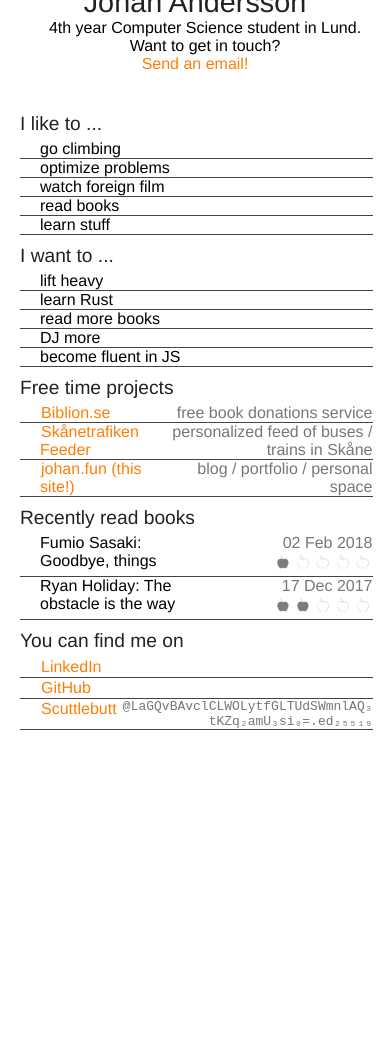
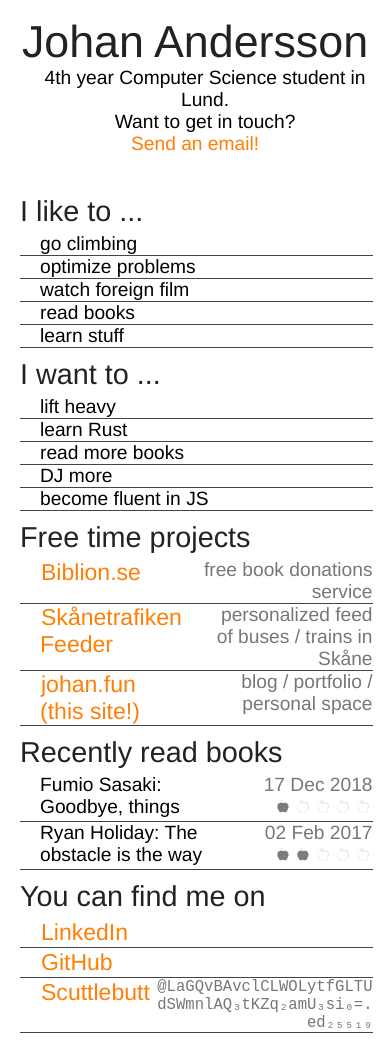
Before and after one commit to johan-andersson01/johan-andersson01.github.io, a Jekyll site: the page built from index.html, in a window 390 px wide, cut to the strip 274-1337 px from the top of the page. Built offline with Jekyll 4.4.1, drawn with Linux system fonts in a browser that asks for light colours; before the commit the page ends 1034 px from its top, so only the background shows below that.

Commit message:
Fix book data error & add mobile CSS rules

```diff
--- a/_data/books.yml
+++ b/_data/books.yml
@@ -2,10 +2,10 @@
 - minimalism:
   title: 'Goodbye, things'
   author: 'Fumio Sasaki'
-  date: 2018-02-02
+  date: 2018-12-17
   rating: 1
 - oitw:
   title: 'The obstacle is the way'
   author: 'Ryan Holiday'
-  date: 2017-12-17
+  date: 2017-02-02
   rating: 2
--- a/index.css
+++ b/index.css
@@ -65,6 +65,7 @@ a:hover {
 .bookrating {
     white-space: nowrap;
 }
+
 .bookrating img{
     width:20px;
     height:auto;
@@ -112,3 +113,23 @@ header img {
     filter: sepia(0.15);
     margin-bottom: 20px;
 }
+
+/* Mobile */
+@media (max-width: 480px) {
+    header {
+        margin-top: -30px;
+        height:100%;
+    }
+    header img {
+        width:80%;
+    }
+    h1 {
+        font-size: 280%;
+    }
+    h2 {
+        font-size: 180%;
+    }
+    li, p, a {
+        font-size: 120%;
+    }
+ }
```
